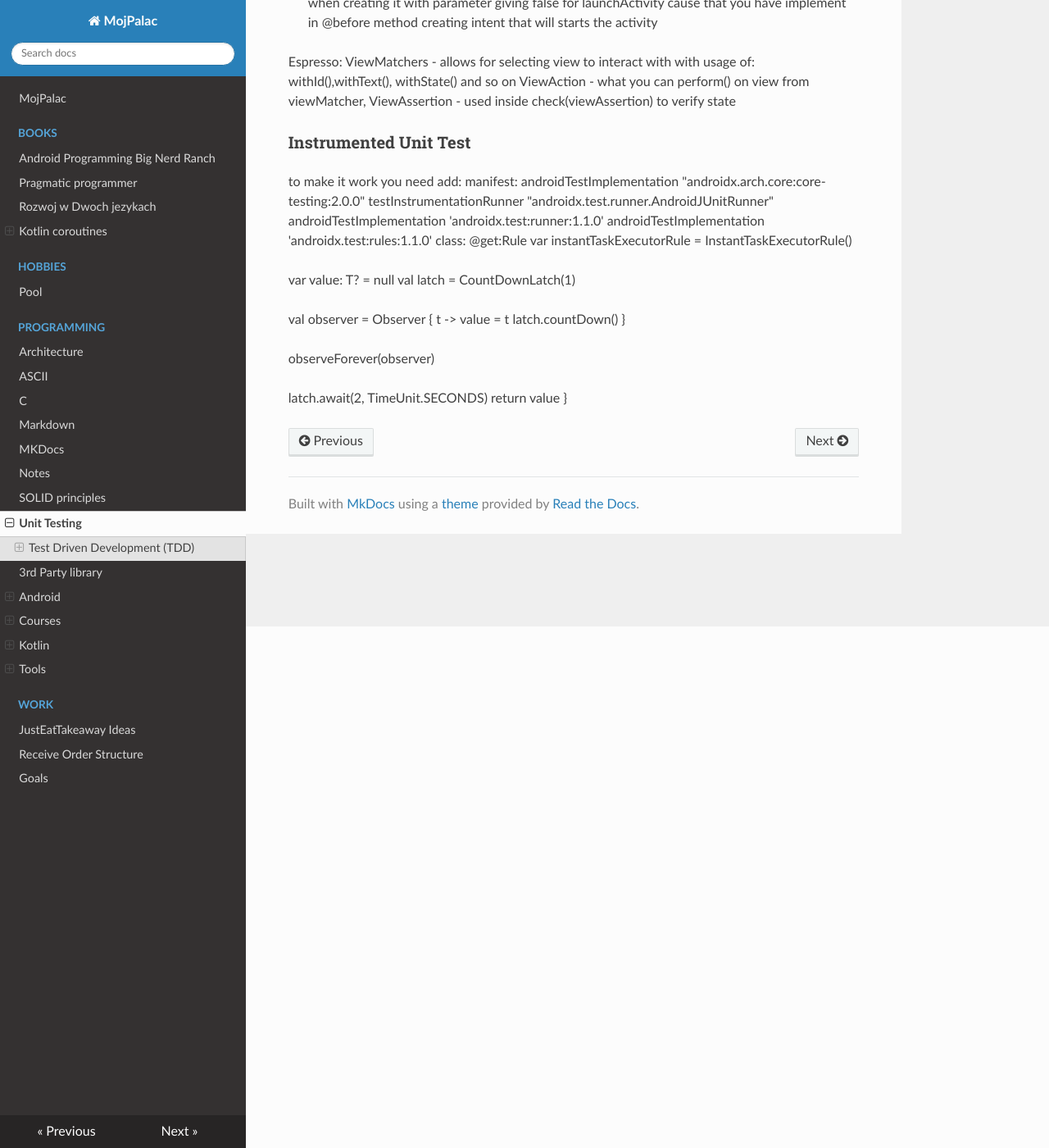
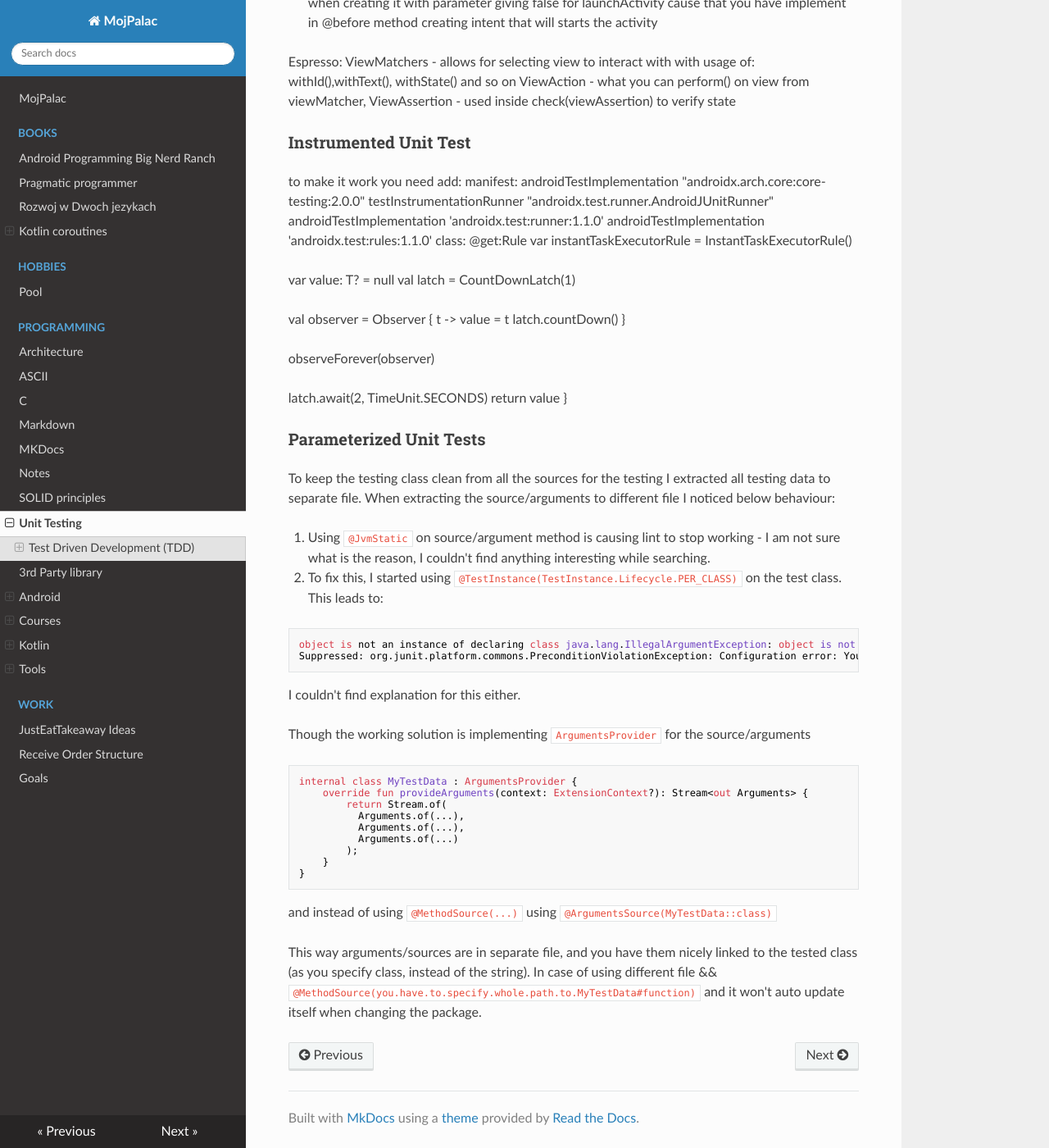
Before and after one commit to mojpalac/mojpalac, an MkDocs documentation site: the page built from docs/programming/testing.md, in a window 1280 px wide and 1400 px high, scrolled down 636 px. Shown: the whole window at 82% size. Built offline with MkDocs 1.6.1, drawn with Linux system fonts in a browser that asks for light colours; nearby versions of some CDN libraries.

Commit message:
added info about Parametrized unit tests

````diff
--- a/docs/programming/testing.md
+++ b/docs/programming/testing.md
@@ -2,24 +2,25 @@
 
 Unit Tests: readability on the same level as business code
 Unit Tests: more than one assert is still ok if makes sense
-
 
 Truth.assertThat(flattened).containsExactlyElementsIn(expected)
 
 ## Test Driven Development (TDD)
 
 ### LAWS
+
 1. **First Law:** You may not write production code until you have written a failing unit test.
 1. **Second Law:** You may not write more of a unit test than is sufficient to fail, and not compiling is failing.
 1. **Third Law:** You may not write more production code than is sufficient to pass the currently failing test.
 
+### UI tests
 
-### UI tests
 1. Add test rule @Rule for activity, it will run:
-a) run before all @before methods
-b) created for each @test method
-c) will be destroyed after @after methods
-you can specify how it should start when creating it with parameter giving false for launchActivity cause that you have implement in @before method creating intent that will starts the activity
+   a) run before all @before methods
+   b) created for each @test method
+   c) will be destroyed after @after methods
+   you can specify how it should start when creating it with parameter giving false for launchActivity cause that you
+   have implement in @before method creating intent that will starts the activity
 
 Espresso:
 ViewMatchers - allows for selecting view to interact with with usage of: withId(),withText(), withState() and so on
@@ -37,8 +38,6 @@ androidTestImplementation 'androidx.test:rules:1.1.0'
 class:     @get:Rule
 var instantTaskExecutorRule = InstantTaskExecutorRule()
 
-
-
 var value: T? = null
 val latch = CountDownLatch(1)
 
@@ -52,3 +51,33 @@ observeForever(observer)
 latch.await(2, TimeUnit.SECONDS)
 return value
 }
+
+### Parameterized Unit Tests
+
+To keep the testing class clean from all the sources for the testing I extracted all testing data to separate file.
+When extracting the source/arguments to different file I noticed below behaviour:
+
+1. Using `@JvmStatic` on source/argument method is causing lint to stop working - I am not sure what is the reason, I couldn't find anything interesting while searching.
+2. To fix this, I started using `@TestInstance(TestInstance.Lifecycle.PER_CLASS)` on the test class. This leads to:
+```
+object is not an instance of declaring class java.lang.IllegalArgumentException: object is not an instance of declaring class...
+Suppressed: org.junit.platform.commons.PreconditionViolationException: Configuration error: You must configure at least one set of arguments for this @ParameterizedTest
+```
+I couldn't find explanation for this either.
+
+Though the working solution is implementing `ArgumentsProvider` for the source/arguments
+```
+internal class MyTestData : ArgumentsProvider {
+    override fun provideArguments(context: ExtensionContext?): Stream<out Arguments> {
+        return Stream.of(
+          Arguments.of(...),
+          Arguments.of(...),
+          Arguments.of(...)
+        );
+    }
+}
+```
+and instead of using `@MethodSource(...)` using `@ArgumentsSource(MyTestData::class)`
+
+This way arguments/sources are in separate file, and you have them nicely linked to the tested class (as you specify class, instead of the string).
+In case of using different file && `@MethodSource(you.have.to.specify.whole.path.to.MyTestData#function)` and it won't auto update itself when changing the package.
````
